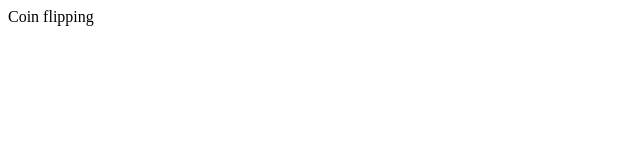
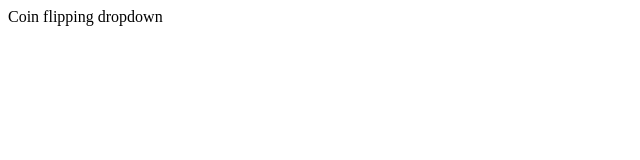
Before and after one commit to colinsachin06/Coin-Flip, a plain HTML site: page index.html in a window 1280 px wide. Shown: the full height of the page, 0-640 px from the left. Drawn offline with Linux system fonts and the light colour scheme.

Commit message:
dropdown

```diff
--- a/index.html
+++ b/index.html
@@ -1 +1 @@
-<p>Coin flipping</p>
+<p>Coin flipping dropdown</p>
```
